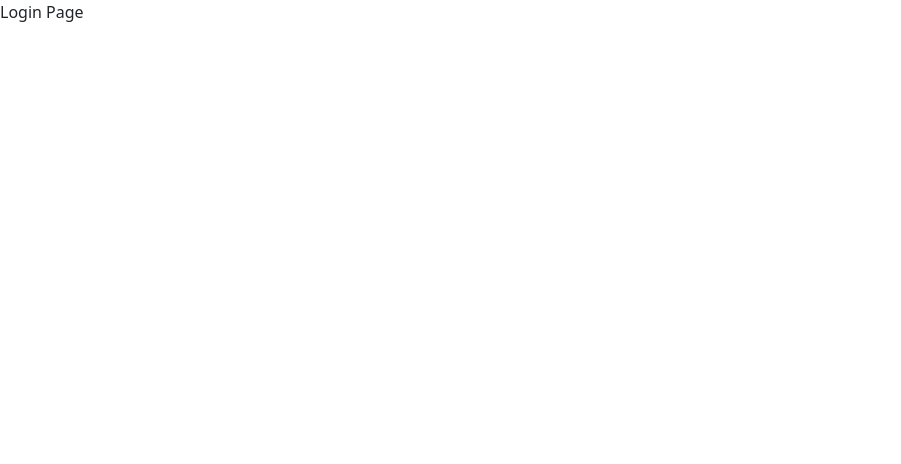
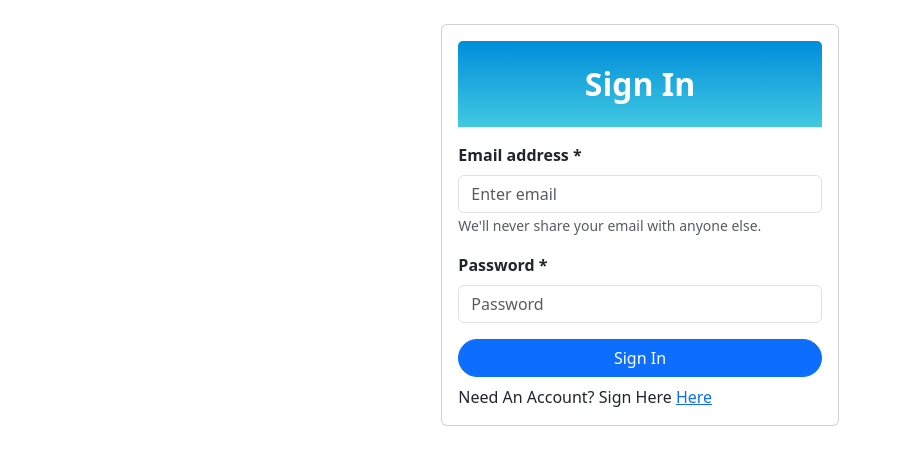
Before and after one commit to andiragil/NgobrolZone_FE, a React (Vite) app: page /login in a window 1280 px wide. Shown: the top 464 px of the page, without its empty margins (0-901 px from the left). Built offline with nearby package versions, Linux system fonts and the light colour scheme.

Commit message:
add Login Form

```diff
--- a/src/pages/LoginPage.jsx
+++ b/src/pages/LoginPage.jsx
@@ -1,7 +1,61 @@
 import React from "react";
+import {
+  Col,
+  Row,
+  Card,
+  Container,
+  Form,
+  Button,
+  Image,
+  CardHeader,
+} from "react-bootstrap";
 
 function LoginPage() {
-  return <div>Login Page</div>;
+  return (
+    <Row className="mt-4 mx-2">
+      <Col md={4} className="mx-auto">
+        <Card>
+          <Card.Body>
+            <CardHeader
+              className="mb-3"
+              style={{
+                background: "linear-gradient( #008DDA, #41C9E2)",
+                border: "none",
+              }}
+            >
+              <h2 className="text-white text-center fw-bolder my-3">Sign In</h2>
+            </CardHeader>
+            <Form>
+              <Form.Group className="mb-3" controlId="formBasicEmail">
+                <Form.Label className="fw-semibold">Email address *</Form.Label>
+                <Form.Control type="email" placeholder="Enter email" />
+                <Form.Text className="text-muted">
+                  We'll never share your email with anyone else.
+                </Form.Text>
+              </Form.Group>
+
+              <Form.Group className="mb-3" controlId="formBasicPassword">
+                <Form.Label className="fw-semibold">Password *</Form.Label>
+                <Form.Control type="password" placeholder="Password" />
+              </Form.Group>
+
+              <Button
+                className="w-100 rounded-pill"
+                variant="primary"
+                type="submit"
+              >
+                Sign In
+              </Button>
+
+              <footer className="mt-2">
+                Need An Account? Sign Here <a href="/register">Here</a>
+              </footer>
+            </Form>
+          </Card.Body>
+        </Card>
+      </Col>
+    </Row>
+  );
 }
 
 export default LoginPage;
```
Also changed, not shown: src/login.css (added, +11 -0 lines), src/pages/ProfilePage.jsx (+9 -11 lines).
